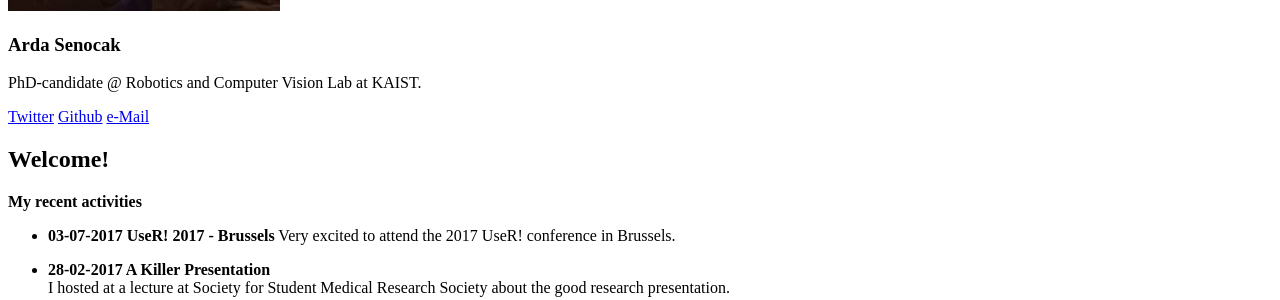
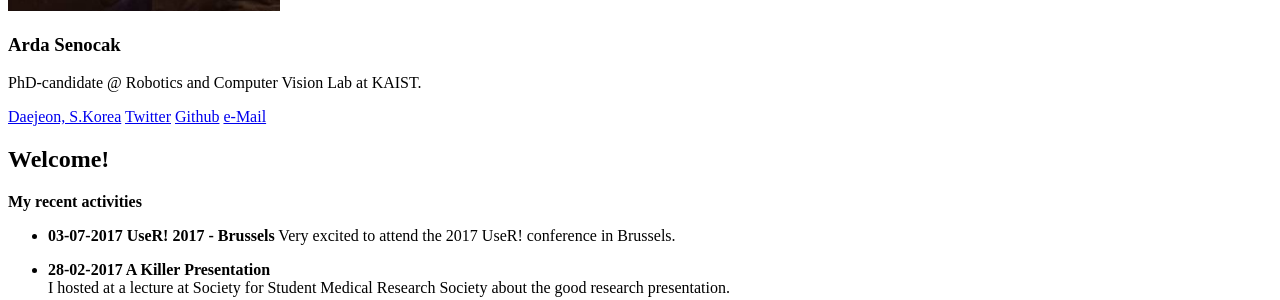
Before and after one commit to ardasnck/ardasnck.github.io, a Jekyll site: the page built from index.md, in a window 1280 px wide. Shown: the part 607-907 px from the top of the page. Built offline with Jekyll 4.4.1, drawn with Linux system fonts in a browser that asks for light colours; nearby versions of some CDN libraries; comment, search, counter and statistics services are not loaded.

Commit message:
Update _author-bio.html

```diff
--- a/_includes/_author-bio.html
+++ b/_includes/_author-bio.html
@@ -7,6 +7,7 @@
 {% endif %}
 <h3>{{ site.owner.name }}</h3>
 <p>{{ site.owner.bio }}</p>
+{% if site.owner.twitter %}<a href="http://twitter.com/{{ site.owner.location }}" class="author-social" target="_blank"><i class="fa fa-location-square"></i> Daejeon, S.Korea</a>{% endif %}
 {% if site.owner.twitter %}<a href="http://twitter.com/{{ site.owner.twitter }}" class="author-social" target="_blank"><i class="fa fa-twitter-square"></i> Twitter</a>{% endif %}
 {% if site.owner.google_scholar %}<a href="http://scholar.google.es/citations?user={{ site.owner.google_scholar }}" class="author-social" target="_blank"><i class="ai ai-google-scholar-square"></i>&nbsp; G. Scholar</a>{% endif %}
 {% if site.owner.facebook %}<a href="http://facebook.com/{{ site.owner.facebook }}" class="author-social" target="_blank"><i class="fa fa-facebook-square"></i> Facebook</a>{% endif %}
```
